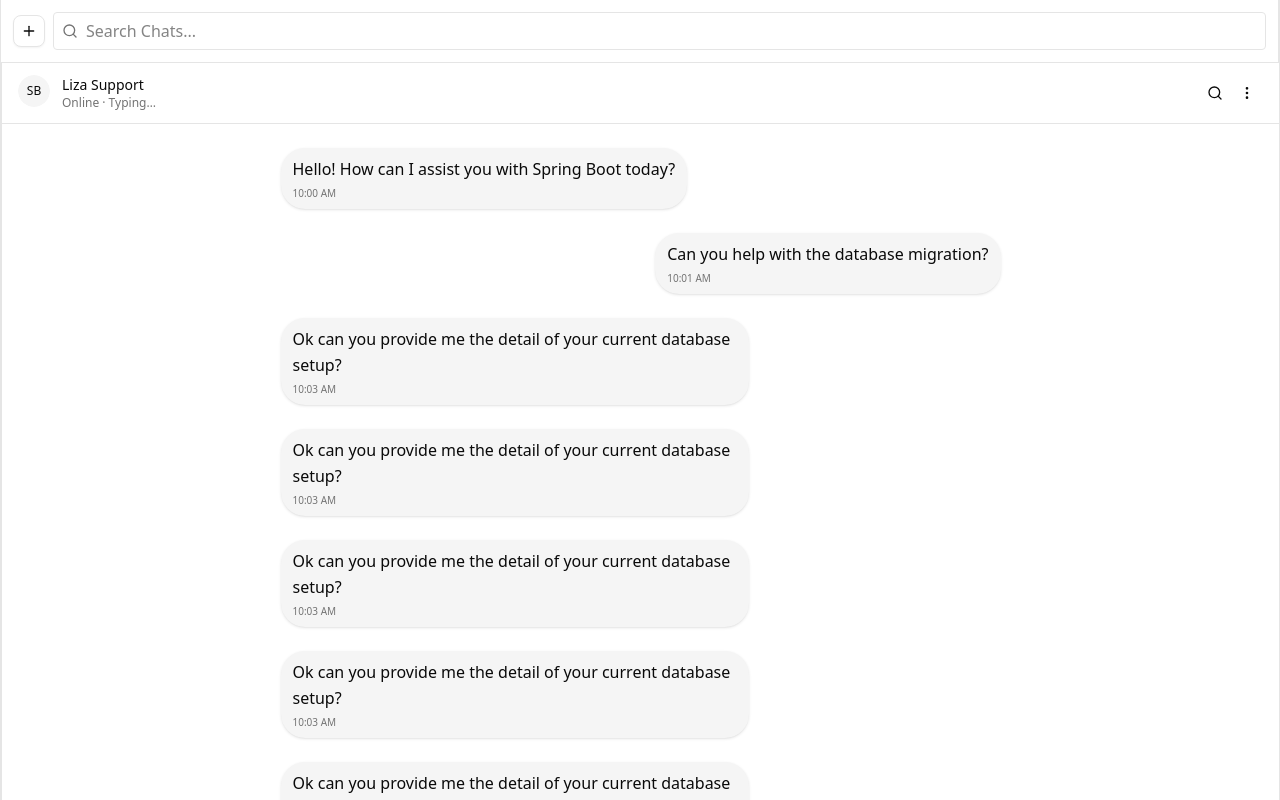
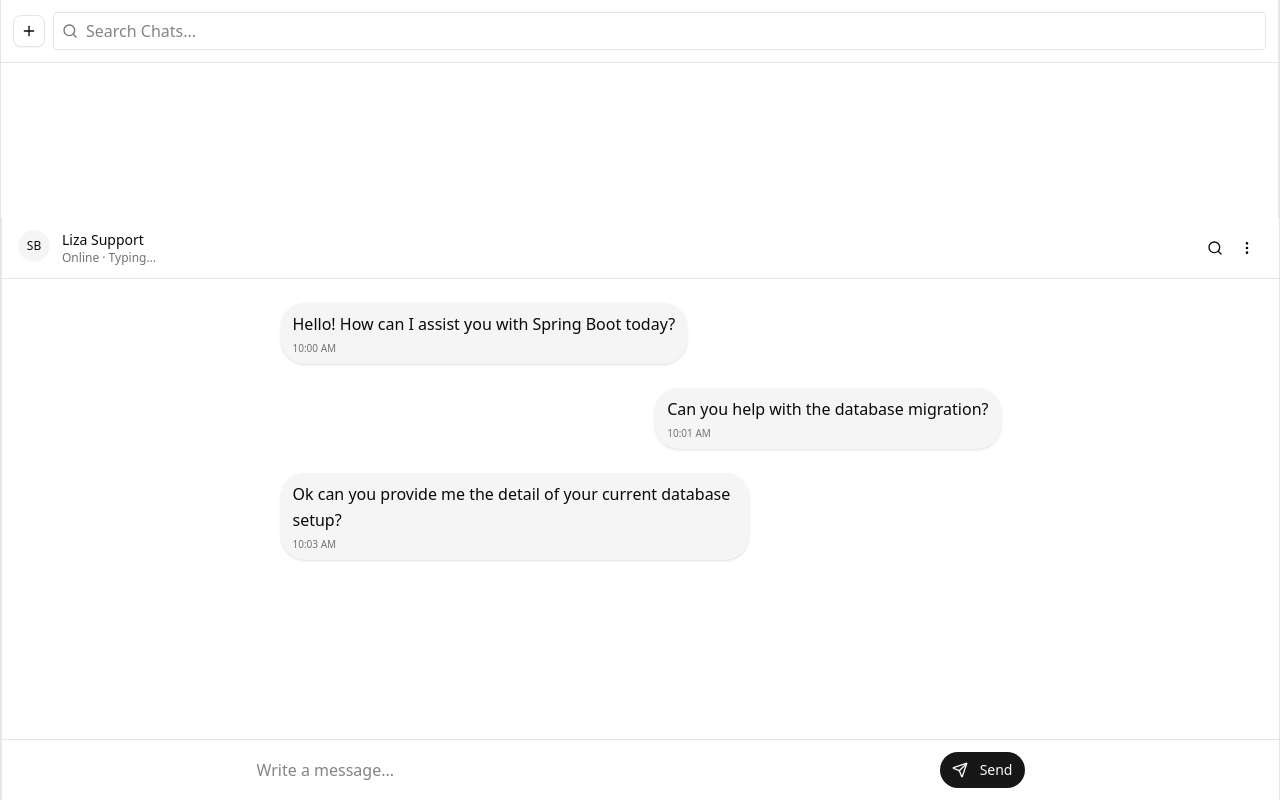
Before and after one commit to Shubhamsawan/AI_HelpDesk_Frontend, a React (Vite) app: page /chat in a window 1280 px wide. Built offline with nearby package versions, Linux system fonts and the light colour scheme.

Commit message:
Helpdesk frontenend part 4

```diff
--- a/src/pages/Chat.jsx
+++ b/src/pages/Chat.jsx
@@ -1,4 +1,4 @@
-import React from "react";
+import React, { useEffect, useRef, useState } from "react";
 import { Search, MoreVertical, Send, Plus } from "lucide-react";
 import { Button } from "../components/ui/button";
 import { ScrollArea } from "../components/ui/scroll-area";
@@ -71,55 +71,29 @@ const CONVERSTIONS = [
             "Ok can you provide me the detail of your current database setup?",
         at: "10:03 AM",
     },
-    {
-        id: 3,
-        author: "bot",
-        message:
-            "Ok can you provide me the detail of your current database setup?",
-        at: "10:03 AM",
-    },
-    {
-        id: 3,
-        author: "bot",
-        message:
-            "Ok can you provide me the detail of your current database setup?",
-        at: "10:03 AM",
-    },
-    {
-        id: 3,
-        author: "bot",
-        message:
-            "Ok can you provide me the detail of your current database setup?",
-        at: "10:03 AM",
-    },
-    {
-        id: 3,
-        author: "bot",
-        message:
-            "Ok can you provide me the detail of your current database setup?",
-        at: "10:03 AM",
-    },
-    {
-        id: 3,
-        author: "bot",
-        message:
-            "Ok can you provide me the detail of your current database setup?",
-        at: "10:03 AM",
-    },
-    {
-        id: 3,
-        author: "bot",
-        message:
-            "Ok can you provide me the detail of your current database setup?",
-        at: "10:03 AM",
-    },
+
 ];
+// video 1:25:40
+function Chat() {
 
-function Chat() {
+    const [messages, setMessages] = useState(CONVERSTIONS);
+    const [draft, setDraft] = useState("");
+    const endRef = useRef(null);
+    const[sending,setSending]= useState(false);
+
+    useEffect(() => {
+        endRef.current?.scrollIntoView({ behavior: "smooth" });
+    }, [messages]);
+
+    function sendMessage() {
+        const textMessage = draft.trim();
+        if (!textMessage) return;
+    }
+
     return (
         // <div className=" fixed top-0 left-0 right-0 mx-auto min-h-screen max-w-7xl grid grid-cols-1 md:grid-cols-[300px_minmax(0,1fr)] border-x">
-        <div className="fixed top-0 left-0 right-0 mx-auto min-h-screen max-w-7xl
-grid grid-cols-1 md:grid-cols-[300px_minmax(0,1fr)] border-x min-h-0">
+        <div className="fixed top-0 left-0 right-0 mx-auto h-screen max-w-7xl grid grid-cols-1 md:grid-cols-[300px_minmax(0,1fr)] border-x">
+
 
             {/* Sidebar */}
             <aside className="flex flex-col border-r">
@@ -170,11 +144,11 @@ grid grid-cols-1 md:grid-cols-[300px_minmax(0,1fr)] border-x min-h-0">
                 </div>
 
                 {/* Messages */}
-                <ScrollArea className="flex-1 overflow-y-auto">
+                <ScrollArea className="flex-1 min-h-0">
                     <div className="mx-auto max-w-3xl px-6 py-6 space-y-6">
-                        {CONVERSTIONS.map((chat, index) => (
+                        {messages.map((chat, index) => (
                             <MessageBubble key={index} author={chat.author} at={chat.at}>
-                                {chat.text || chat.message}
+                                {chat.message }
                             </MessageBubble>
                         ))}
                     </div>
@@ -184,8 +158,8 @@ grid grid-cols-1 md:grid-cols-[300px_minmax(0,1fr)] border-x min-h-0">
                 <div className="border-t p-3">
                     <div className="mx-auto flex max-w-3xl items-center gap-3">
 
-                        <input placeholder="Write a message..." className={'flex-1 rounded-3x;'} />
-                        <Button className={'rounded-3xl px-5'}>
+                        <input value={draft} onChange={(e) => setDraft(e.target.value)} placeholder="Write a message..." className={'flex-1 rounded-3xl;'} />
+                        <Button enabled={!sending} onClick={sendMessage} className={'rounded-3xl px-5'}>
                             <Send className="mr-1 h-4 w-4" /><span>Send</span>
                         </Button>
                     </div>
```
